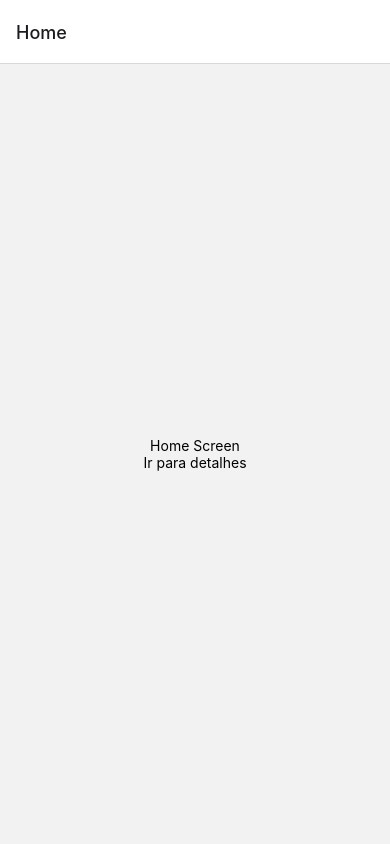
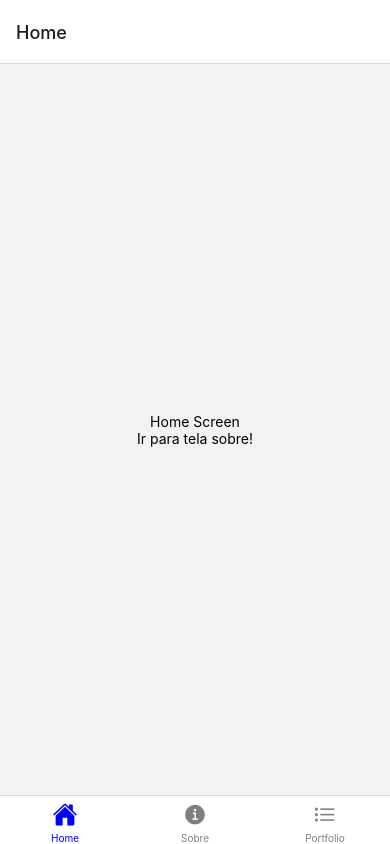
Before and after one commit to 6derick6/App_Portfolio, a React Native app: screen / in a window 390 px wide. Built offline with nearby package versions, Linux system fonts and the light colour scheme.

Commit message:
aplicando bottom tab navigation

```diff
--- a/App.js
+++ b/App.js
@@ -2,39 +2,71 @@
 import { View, Text, TouchableOpacity } from 'react-native';
 import { NavigationContainer } from '@react-navigation/native';
 import { createNativeStackNavigator } from '@react-navigation/native-stack';
+import { createBottomTabNavigator } from '@react-navigation/bottom-tabs';
+import Ionicons from 'react-native-vector-icons/Ionicons';
+
 
 function HomeScreen({navigation}) {
   return (
     <View style={{ flex: 1, alignItems: 'center', justifyContent: 'center' }}>
       <Text>Home Screen</Text>
-      <TouchableOpacity onPress={()=>navigation.navigate('Details')}>
-        <Text>Ir para detalhes</Text>
+      <TouchableOpacity onPress={()=>navigation.navigate('Sobre')}>
+        <Text>Ir para tela sobre!</Text>
       </TouchableOpacity>
     </View>
   );
 }
 
-function DetailsScreen({navigation}) {
+function SobreScreen({navigation}) {
   return (
     <View style={{ flex: 1, alignItems: 'center', justifyContent: 'center' }}>
-      <Text>Details Screen</Text>
-      <TouchableOpacity onPress={()=>navigation.navigate('Home')}>
-        <Text>Ir para home</Text>
-      </TouchableOpacity>
+      <Text>Sobre Screen</Text>
     </View>
   );
 }
 
-const Stack = createNativeStackNavigator();
+function PortfolioScreen({navigation}) {
+  return (
+    <View style={{ flex: 1, alignItems: 'center', justifyContent: 'center' }}>
+      <Text>Portfolio Screen</Text>
+    </View>
+  );
+}
+
+const Tab = createBottomTabNavigator();
 
 function App() {
   return (
+
     <NavigationContainer>
-      <Stack.Navigator>
-        <Stack.Screen name="Home" component={HomeScreen} />
-        <Stack.Screen name="Details" component={DetailsScreen} />
-      </Stack.Navigator>
+      <Tab.Navigator
+        screenOptions={({ route }) => ({
+          tabBarIcon: ({ focused, color, size }) => {
+            let iconName;
+
+            if (route.name === 'Home') {
+              iconName = focused
+                ? 'ios-home'
+                : 'ios-home';
+            } else if (route.name === 'Portfolio') {
+              iconName = focused ? 'ios-list' : 'ios-list-outline';
+            } else if (route.name === 'Sobre') {
+              iconName = focused ? 'ios-information-circle' : 'ios-information-circle';
+            }
+
+            // You can return any component that you like here!
+            return <Ionicons name={iconName} size={size} color={color} />;
+          },
+          tabBarActiveTintColor: 'blue',
+          tabBarInactiveTintColor: 'gray',
+        })}
+      >
+        <Tab.Screen name="Home" component={HomeScreen} />
+        <Tab.Screen name="Sobre" component={SobreScreen} />
+        <Tab.Screen name="Portfolio" component={PortfolioScreen} />
+      </Tab.Navigator>
     </NavigationContainer>
+
   );
 }
 
--- a/package.json
+++ b/package.json
@@ -10,6 +10,7 @@
   },
   "dependencies": {
     "@react-native-community/masked-view": "^0.1.11",
+    "@react-navigation/bottom-tabs": "^6.5.7",
     "@react-navigation/native": "^6.1.6",
     "@react-navigation/native-stack": "^6.9.12",
     "@react-navigation/stack": "^6.3.16",
```
Also changed, not shown: 1 other file (tests, documents, lock files or other folders).
